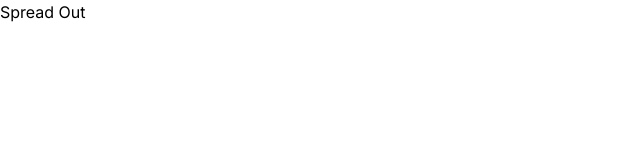
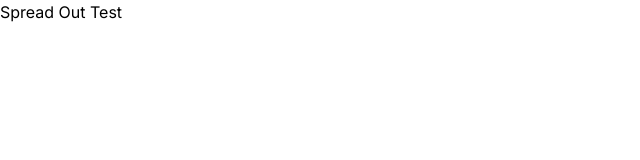
Before and after one commit to WA360/Spread_out, a Next.js app in the folder frontend/: page / in a window 1280 px wide. Shown: the top 160 px of the page, without its empty margins (0-640 px from the left). Built offline with nearby package versions, Linux system fonts and the light colour scheme.

Commit message:
Fix typo in Home component

```diff
--- a/frontend/app/page.tsx
+++ b/frontend/app/page.tsx
@@ -1,3 +1,3 @@
 export default function Home() {
-  return <main>Spread Out</main>;
+  return <main>Spread Out Test</main>;
 }
```
